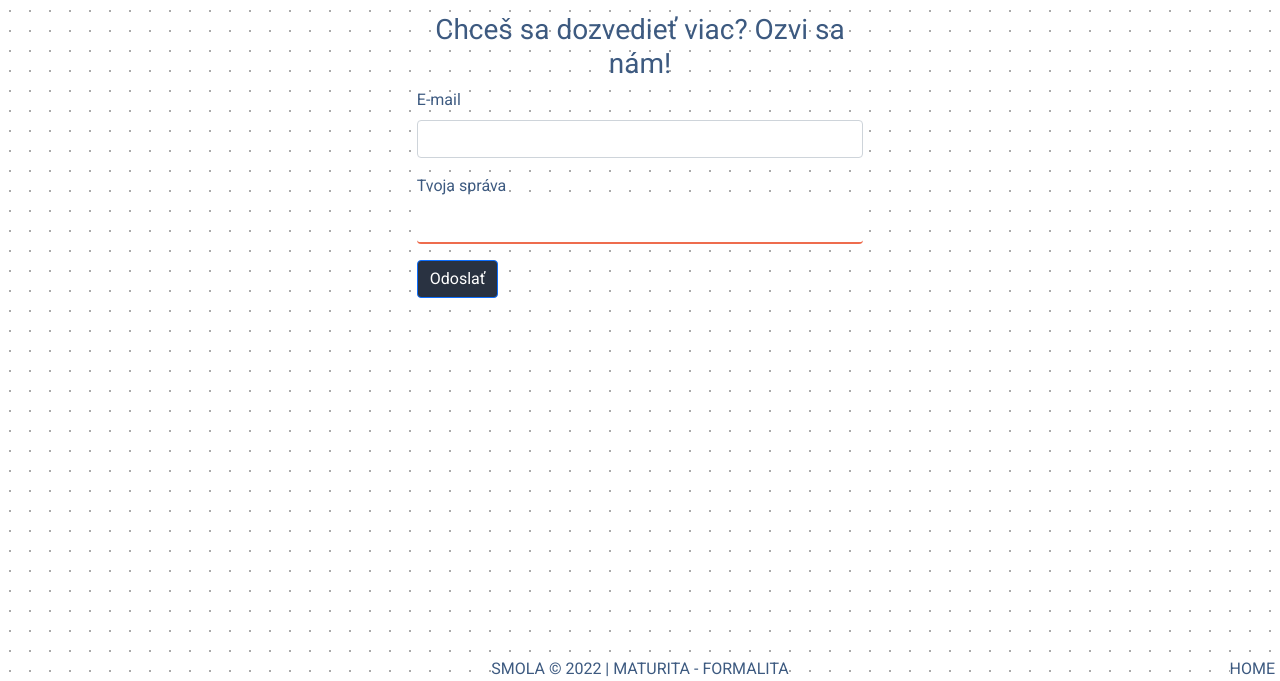
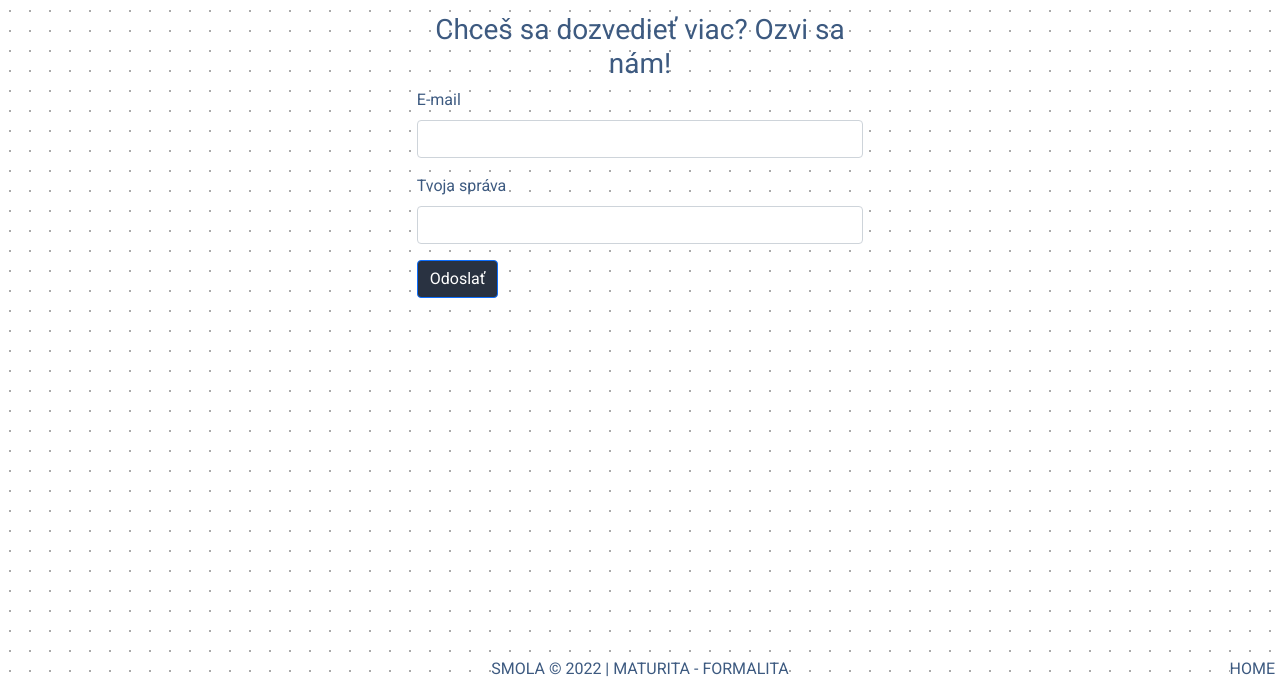
Before and after one commit to smola14/maturita, a website: page about.html in a window 1280 px wide. Shown: the part 119-800 px from the top of the page. Drawn offline with nearby package versions, Linux system fonts and the light colour scheme.

Commit message:
vymazanie input style

```diff
--- a/styleA.css
+++ b/styleA.css
@@ -12,12 +12,6 @@ body{
     background-size: 20px 20px;
     /* background: -webkit-gradient(linear, left top, right top, color-stop(50%, #3D5A80), color-stop(50%, white));
     background: linear-gradient(90deg, #3D5A80 50%, white 50%); */
-}
-
-input[type="text"]{
-    border: 0;
-    background: white;
-    border-bottom: 2px solid #EE6C4D;
 }
 
 #ansform{
```
